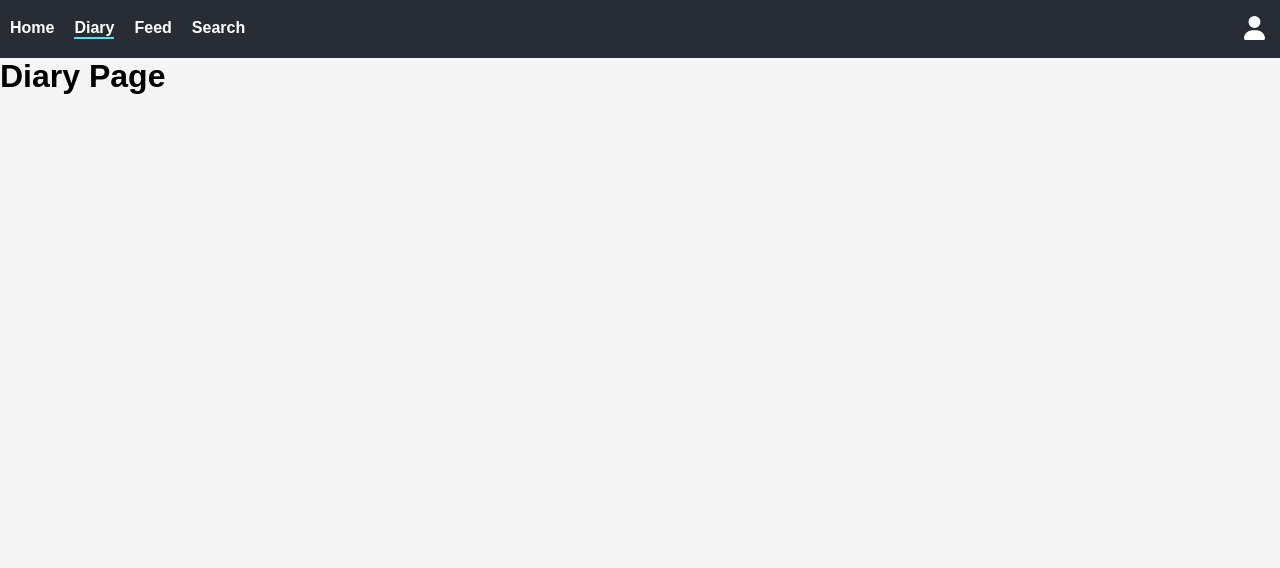
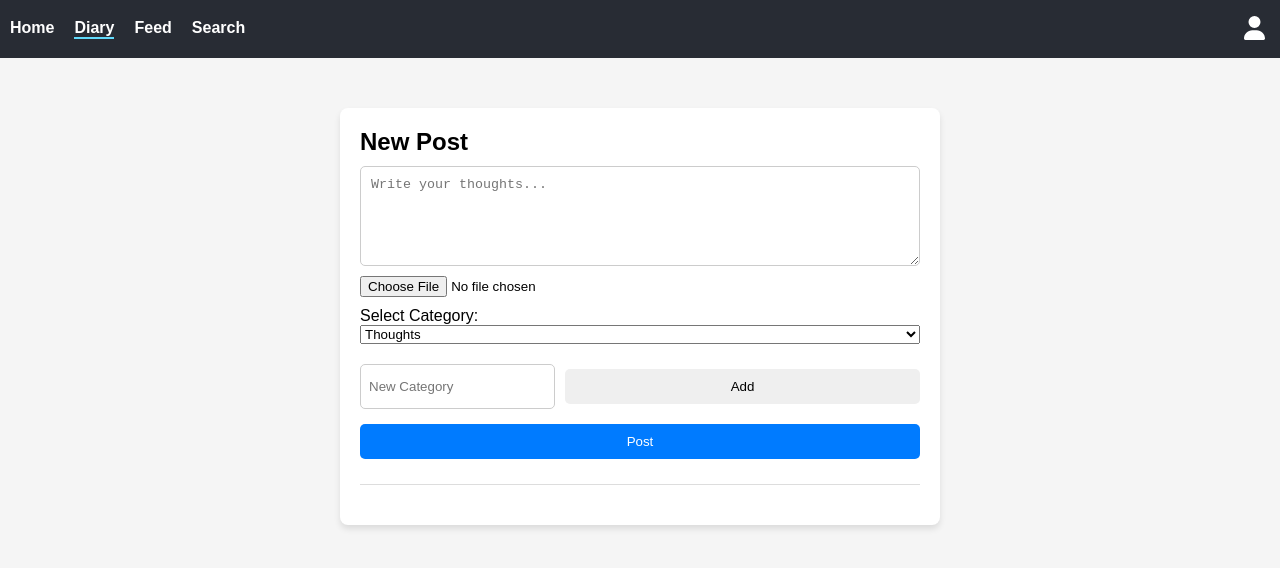
Before and after one commit to sashashreyder/livejournal, a React (Vite) app: page /diary in a window 1280 px wide. Shown: the top 568 px of the page. Built offline with nearby package versions, Linux system fonts and the light colour scheme.

Commit message:
Diary plceholder added

```diff
--- a/src/pages/Diary.jsx
+++ b/src/pages/Diary.jsx
@@ -1,5 +1,91 @@
+import { useState } from "react";
+import "../styles/Diary.css";
+
 function Diary() {
-    return <h1>Diary Page</h1>;
+    const [posts, setPosts] = useState([]);
+    const [newPost, setNewPost] = useState("");
+    const [selectedFile, setSelectedFile] = useState(null);
+    const [categories, setCategories] = useState(["Thoughts"]);
+    const [selectedCategory, setSelectedCategory] = useState("Thoughts");
+    const [newCategory, setNewCategory] = useState("");
+
+    const addPost = () => {
+        if (!newPost.trim()) return;
+
+        const post = {
+            id: Date.now(),
+            text: newPost,
+            category: selectedCategory,
+            file: selectedFile,
+            comments: [],
+        };
+
+        setPosts([post, ...posts]);
+        setNewPost("");
+        setSelectedFile(null);
+    };
+
+    const deletePost = (id) => {
+        setPosts(posts.filter((post) => post.id !== id));
+    };
+
+    const addCategory = () => {
+        if (newCategory.trim() && !categories.includes(newCategory)) {
+            setCategories([...categories, newCategory]);
+            setNewCategory("");
+        }
+    };
+
+    return (
+        <div className="diary-container">
+
+            <div className="new-post-section">
+                <h2>New Post</h2>
+                <textarea
+                    value={newPost}
+                    onChange={(e) => setNewPost(e.target.value)}
+                    placeholder="Write your thoughts..."
+                ></textarea>
+
+                <input type="file" onChange={(e) => setSelectedFile(e.target.files[0])} />
+
+                <div className="category-section">
+                    <label>Select Category:</label>
+                    <select value={selectedCategory} onChange={(e) => setSelectedCategory(e.target.value)}>
+                        {categories.map((category, index) => (
+                            <option key={index} value={category}>
+                                {category}
+                            </option>
+                        ))}
+                    </select>
+                </div>
+
+                <div className="new-category">
+                    <input
+                        type="text"
+                        placeholder="New Category"
+                        value={newCategory}
+                        onChange={(e) => setNewCategory(e.target.value)}
+                    />
+                    <button onClick={addCategory}>Add</button>
+                </div>
+
+                <button className="post-button" onClick={addPost}>Post</button>
+            </div>
+
+            <div className="posts-container">
+                {posts.map((post) => (
+                    <div key={post.id} className="post">
+                        <p>{post.text}</p>
+                        {post.file && <p>📎 Attached File: {post.file.name}</p>}
+                        <p className="category">Category: {post.category}</p>
+
+                        <button onClick={() => deletePost(post.id)}>Delete</button>
+                    </div>
+                ))}
+            </div>
+        </div>
+    );
 }
 
 export default Diary;
--- a/src/styles/Diary.css
+++ b/src/styles/Diary.css
@@ -0,0 +1,74 @@
+.diary-container {
+    max-width: 600px;
+    margin: 50px auto;
+    padding: 20px;
+    background: white;
+    border-radius: 8px;
+    box-shadow: 0 4px 6px rgba(0, 0, 0, 0.1);
+}
+
+.new-post-section {
+    display: flex;
+    flex-direction: column;
+    gap: 10px;
+    padding-bottom: 20px;
+    border-bottom: 1px solid #ddd;
+}
+
+.new-post-section textarea {
+    width: 100%;
+    height: 100px;
+    padding: 10px;
+    border: 1px solid #ccc;
+    border-radius: 5px;
+}
+
+.category-section {
+    display: flex;
+    flex-direction: column;
+}
+
+.new-category {
+    display: flex;
+    gap: 10px;
+    margin-top: 10px;
+}
+
+.new-category input {
+    flex: 1;
+    padding: 8px;
+    border: 1px solid #ccc;
+    border-radius: 5px;
+}
+
+.post-button {
+    padding: 10px;
+    border: none;
+    background-color: #007bff;
+    color: white;
+    border-radius: 5px;
+    cursor: pointer;
+    transition: 0.3s;
+}
+
+.post-button:hover {
+    background-color: #0056b3;
+}
+
+.posts-container {
+    margin-top: 20px;
+}
+
+.post {
+    padding: 15px;
+    border: 1px solid #ddd;
+    border-radius: 5px;
+    margin-top: 10px;
+    background: #f9f9f9;
+}
+
+.post .category {
+    font-size: 12px;
+    color: gray;
+    margin-top: 5px;
+}
```
